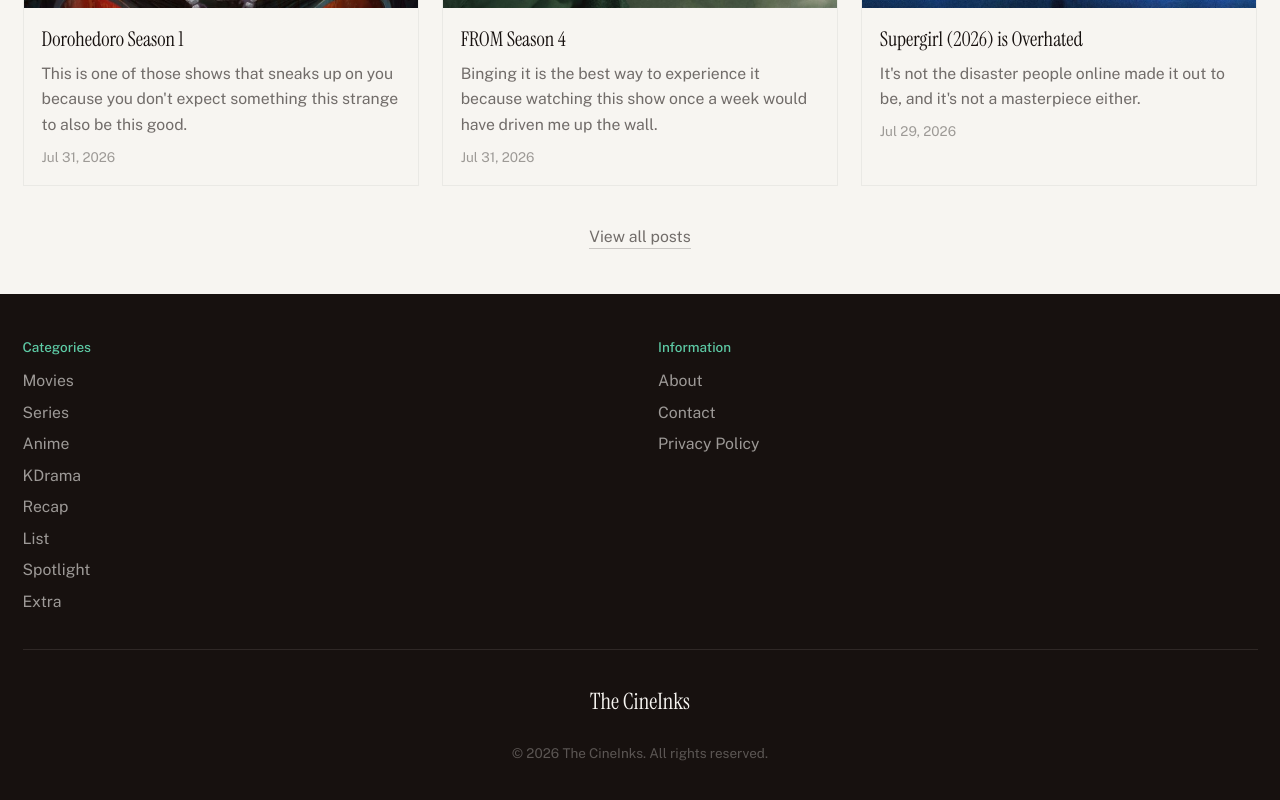
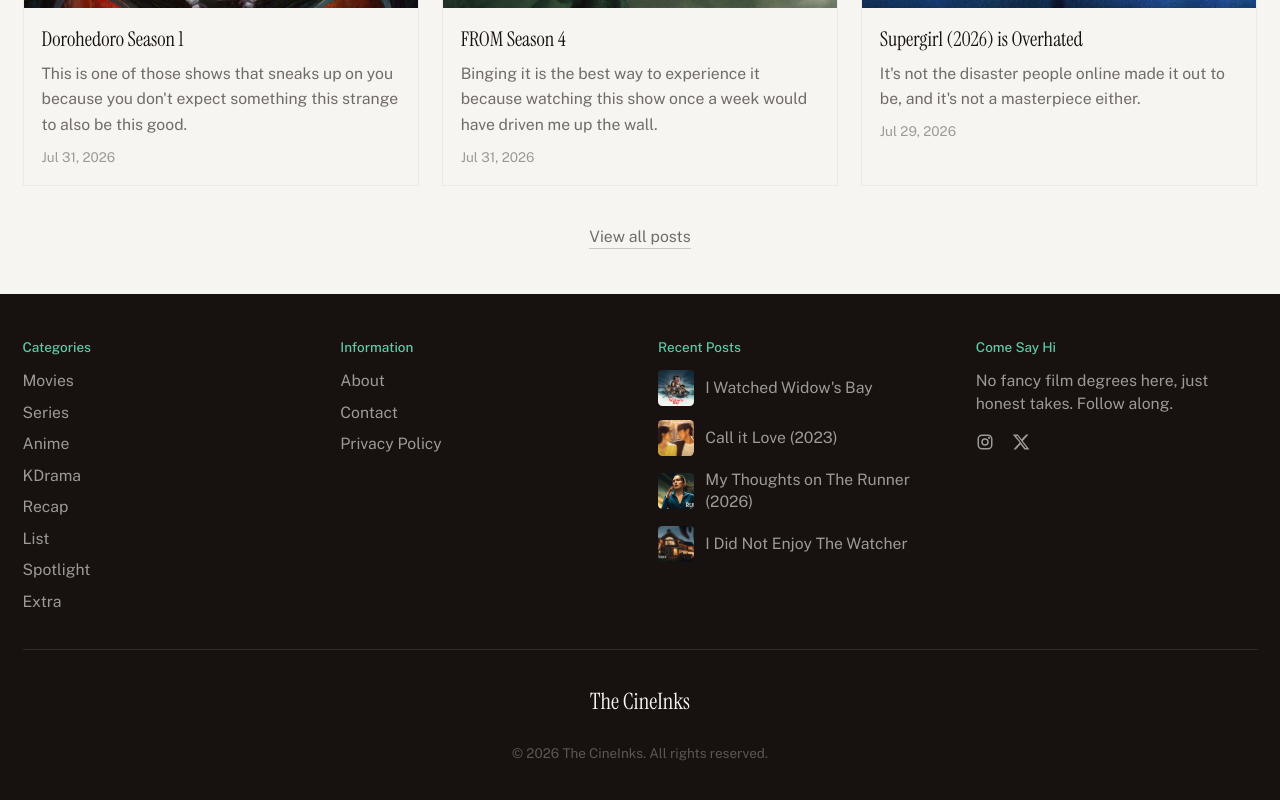
Before and after one commit to MariaEgbuna/the-cineinks, a Next.js app: page / in a window 1280 px wide. Shown: the part 1478-2278 px from the top of the page. Built offline with nearby package versions, Linux system fonts and the light colour scheme.

Commit message:
fix footer

```diff
--- a/app/layout.tsx
+++ b/app/layout.tsx
@@ -4,7 +4,7 @@ import "./globals.css";
 import Header from "../components/Header";
 import Footer from "../components/Footer";
 import { SITE_URL } from "../utils/site";
-import { getSearchablePosts } from "../utils/posts";
+import { getAllPosts, getSearchablePosts } from "../utils/posts";
 import { Analytics } from "@vercel/analytics/next";
 
 const instrumentSerif = Instrument_Serif({
@@ -52,14 +52,16 @@ export default function RootLayout({
 }: {
   children: React.ReactNode;
 }) {
+  const allPosts = getAllPosts();
   const searchablePosts = getSearchablePosts();
+  const recentPosts = allPosts.slice(0, 4);
 
   return (
     <html lang="en" className={`${instrumentSerif.variable} ${publicSans.variable}`}>
       <body>
         <Header searchablePosts={searchablePosts} />
         {children}
-        <Footer />
+        <Footer recentPosts={recentPosts} />
         <Analytics />
       </body>
     </html>
--- a/components/Footer.tsx
+++ b/components/Footer.tsx
@@ -1,4 +1,6 @@
 import Link from "next/link";
+import Image from "next/image";
+import type { Post } from "../utils/posts";
 
 const categories = [
   { label: "Movies", href: "/category/movies" },
@@ -11,11 +13,15 @@ const categories = [
   { label: "Extra", href: "/category/extra" },
 ];
 
-export default function Footer() {
+type FooterProps = {
+  recentPosts: Post[];
+};
+
+export default function Footer({ recentPosts }: FooterProps) {
   return (
     <footer className="bg-ink">
       <div className="max-w-[1600px] mx-auto px-5 py-10">
-        <div className="grid grid-cols-1 sm:grid-cols-2 gap-8 pb-8 border-b border-cream/10">
+        <div className="grid grid-cols-1 sm:grid-cols-2 lg:grid-cols-4 gap-8 pb-8 border-b border-cream/10">
           <div>
             <p className="text-xs text-teal-light font-medium mb-3">Categories</p>
             <div className="flex flex-col gap-2">
@@ -41,6 +47,65 @@ export default function Footer() {
               </Link>
             </div>
           </div>
+
+          <div>
+            <p className="text-xs text-teal-light font-medium mb-3">Recent Posts</p>
+            <div className="flex flex-col gap-3">
+              {recentPosts.map((post) => (
+                <Link
+                  key={post.slug}
+                  href={`/posts/${post.slug}`}
+                  className="flex gap-2.5 items-center"
+                >
+                  <div className="relative w-8 h-8 bg-white/10 rounded shrink-0 overflow-hidden">
+                    {post.coverImage && (
+                      <Image
+                        src={post.coverImage}
+                        alt={post.title}
+                        fill
+                        sizes="32px"
+                        className="object-cover"
+                      />
+                    )}
+                  </div>
+                  <p className="text-sm text-cream/60 leading-snug">{post.title}</p>
+                </Link>
+              ))}
+            </div>
+          </div>
+
+          <div>
+            <p className="text-xs text-teal-light font-medium mb-3">Come Say Hi</p>
+            <p className="text-sm text-cream/60 mb-4">
+              No fancy film degrees here, just honest takes. Follow along.
+            </p>
+            <div className="flex gap-4">
+              <a
+                href="https://www.instagram.com/eagercricket/"
+                target="_blank"
+                rel="noopener"
+                aria-label="Instagram"
+                className="text-cream/60"
+              >
+                <svg width="18" height="18" viewBox="0 0 24 24" fill="none" stroke="currentColor" strokeWidth="2">
+                  <rect x="3" y="3" width="18" height="18" rx="5" />
+                  <circle cx="12" cy="12" r="4" />
+                  <circle cx="17.5" cy="6.5" r="0.5" fill="currentColor" />
+                </svg>
+              </a>
+              <a
+                href="https://x.com/eagercricket"
+                target="_blank"
+                rel="noopener"
+                aria-label="Twitter"
+                className="text-cream/60"
+              >
+                <svg width="18" height="18" viewBox="0 0 24 24" fill="currentColor">
+                  <path d="M18.9 2H22l-7.6 8.7L23.3 22H16.6l-5.3-6.9L5.2 22H2l8.1-9.3L1 2h6.9l4.8 6.3L18.9 2zm-1.2 18h1.7L7.4 4H5.6l12.1 16z" />
+                </svg>
+              </a>
+            </div>
+          </div>
         </div>
 
         <div className="text-center pt-8">
```
